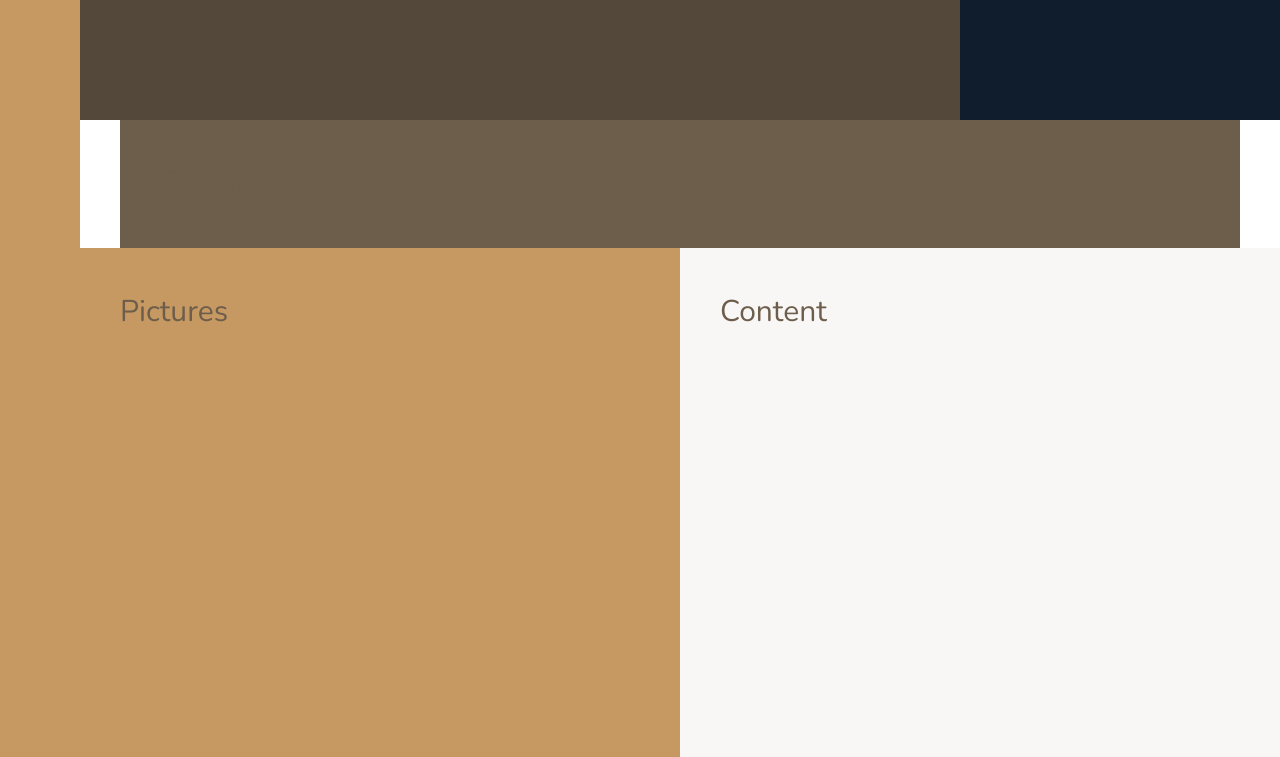
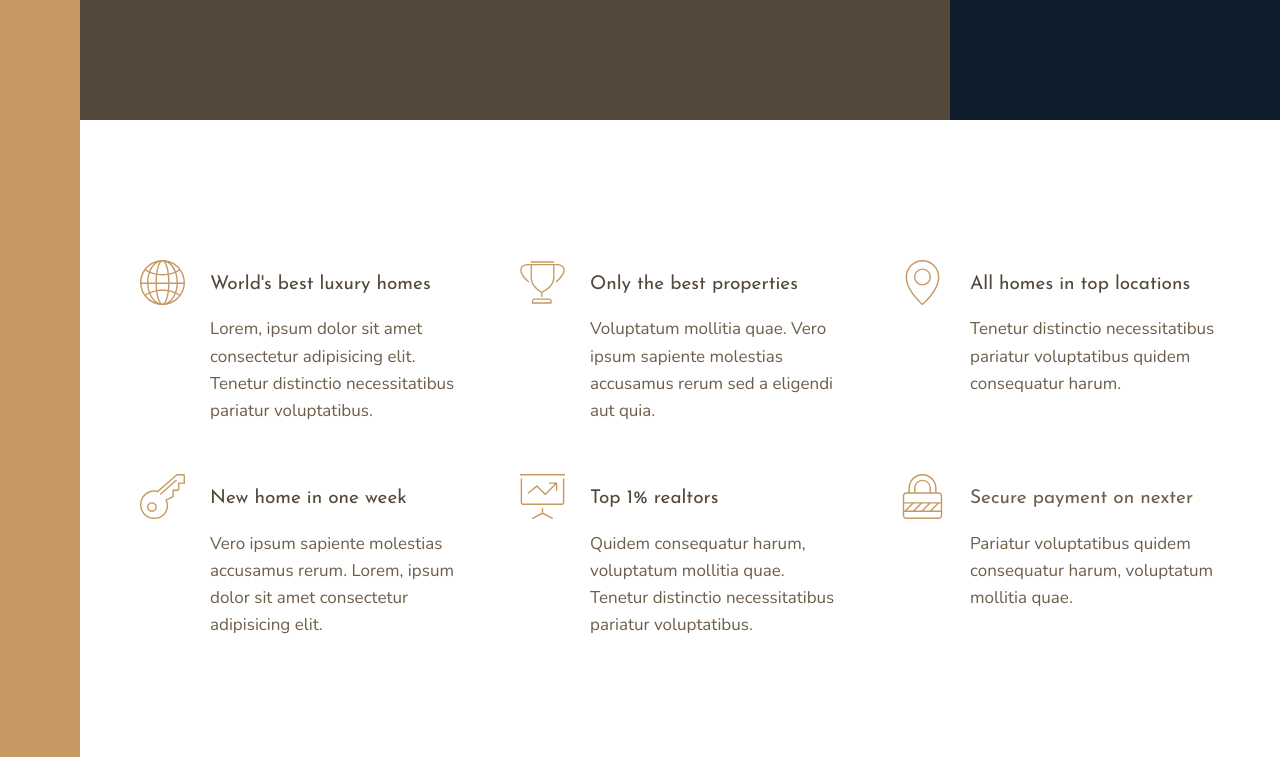
Before and after one commit to s1eepercat/nexter, a website: page index.html in a window 1280 px wide. Shown: the part 520-1277 px from the top of the page. Drawn offline with nearby package versions, Linux system fonts and the light colour scheme.

Commit message:
feature section

```diff
--- a/index.html
+++ b/index.html
@@ -24,7 +24,53 @@
         Top 3 realtors
     </div>
     <section class="features">
-        Features
+        <div class="feature">
+            <svg class="feature__icon">
+                <use xlink:href="img/sprite.svg#icon-global"></use>
+                <h4 class="heading-4 heading-4--dark">World's best luxury homes</h4>
+                <p class="feature__text">Lorem, ipsum dolor sit amet consectetur adipisicing elit. Tenetur distinctio
+                    necessitatibus pariatur voluptatibus.</p>
+            </svg>
+        </div>
+        <div class="feature">
+            <svg class="feature__icon">
+                <use xlink:href="img/sprite.svg#icon-trophy"></use>
+                <h4 class="heading-4 heading-4--dark">Only the best properties</h4>
+                <p class="feature__text">Voluptatum mollitia quae. Vero ipsum sapiente molestias accusamus rerum sed a
+                    eligendi aut quia.</p>
+            </svg>
+        </div>
+        <div class="feature">
+            <svg class="feature__icon">
+                <use xlink:href="img/sprite.svg#icon-map-pin"></use>
+                <h4 class="heading-4 heading-4--dark">All homes in top locations</h4>
+                <p class="feature__text">Tenetur distinctio necessitatibus pariatur voluptatibus quidem consequatur
+                    harum.</p>
+            </svg>
+        </div>
+        <div class="feature">
+            <svg class="feature__icon">
+                <use xlink:href="img/sprite.svg#icon-key"></use>
+                <h4 class="heading-4 heading-4--dark">New home in one week</h4>
+                <p class="feature__text">Vero ipsum sapiente molestias accusamus rerum. Lorem, ipsum dolor sit amet
+                    consectetur adipisicing elit.</p>
+            </svg>
+        </div>
+        <div class="feature">
+            <svg class="feature__icon">
+                <use xlink:href="img/sprite.svg#icon-presentation"></use>
+                <h4 class="heading-4 heading-4--dark">Top 1% realtors</h4>
+                <p class="feature__text">Quidem consequatur harum, voluptatum mollitia quae. Tenetur distinctio
+                    necessitatibus pariatur voluptatibus.</p>
+            </svg>
+        </div>
+        <div class="feature">
+            <svg class="feature__icon">
+                <use xlink:href="img/sprite.svg#icon-lock"></use>
+                <h4 class="heading-4">Secure payment on nexter</h4>
+                <p class="feature__text">Pariatur voluptatibus quidem consequatur harum, voluptatum mollitia quae.</p>
+            </svg>
+        </div>
     </section>
     <div class="story__pictures">
         Pictures
--- a/sass/_base.scss
+++ b/sass/_base.scss
@@ -37,10 +37,5 @@ body {
 .container {
     display: grid;
     grid-template-rows: 80vh min-content 40vw repeat(3,min-content);
-    grid-template-columns: [sidebar-start] 8rem [sidebar-end full-start] 1fr [center-start] repeat(8, [col-start] minmax(min-content,14rem) [col-end]) [center-end] 1fr [full-end];
-
-    & > * {
-        padding: 40px;
-        font-size: 3rem;
-    }
+    grid-template-columns: [sidebar-start] 8rem [sidebar-end full-start] minmax(6rem,1fr) [center-start] repeat(8, [col-start] minmax(min-content,14rem) [col-end]) [center-end] minmax(6rem,1fr) [full-end];
 }
--- a/sass/_features.scss
+++ b/sass/_features.scss
@@ -1,5 +1,32 @@
 .features {
-    background-color: $color-grey-dark-2;
+    grid-column: center-start / center-end;
 
-    grid-column: center-start / center-end;
+    margin: 15rem 0;
+
+    display: grid;
+    // grid-template-columns: repeat(3,1fr);
+    grid-template-columns: repeat(auto-fit, minmax(25rem,1fr));
+    grid-gap: 6rem;
+    align-items: start;
 }
+
+.feature {
+    display: grid;
+    grid-template-columns: min-content 1fr;
+    grid-row-gap: 1.5rem;
+    grid-column-gap: 2.5rem;
+
+    &__icon {
+        fill: $color-primary;
+        width: 4.5rem;
+        height: 4.5rem;
+
+        grid-row: 1 / span 2;
+
+        transform: translateY(-1rem);
+    }
+
+    &__text {
+        font-size: 1.7rem;
+    }
+}
--- a/sass/_typography.scss
+++ b/sass/_typography.scss
@@ -0,0 +1,29 @@
+%heading { //creates a selector like: heading-1, heading-2.... {} etc
+    font-family: $font-display;
+    font-weight: 400;
+}
+
+.heading-1 {
+    @extend %heading;
+}
+
+.heading-2 {
+    @extend %heading;
+}
+
+.heading-3 {
+    @extend %heading;
+}
+
+.heading-4 {
+    @extend %heading;
+    font-size: 1.9rem;
+
+    &--light {
+        color: $color-grey-light-1;
+    }
+
+    &--dark {
+        color: $color-grey-dark-1;
+    }
+}
```
Also changed, not shown: css/style.css.
